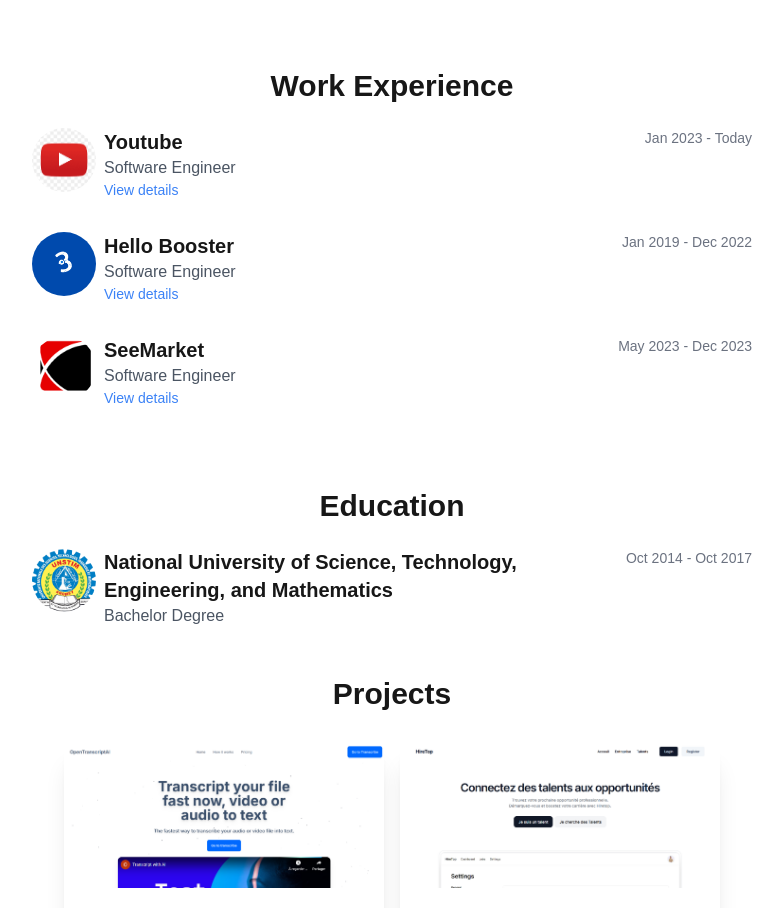
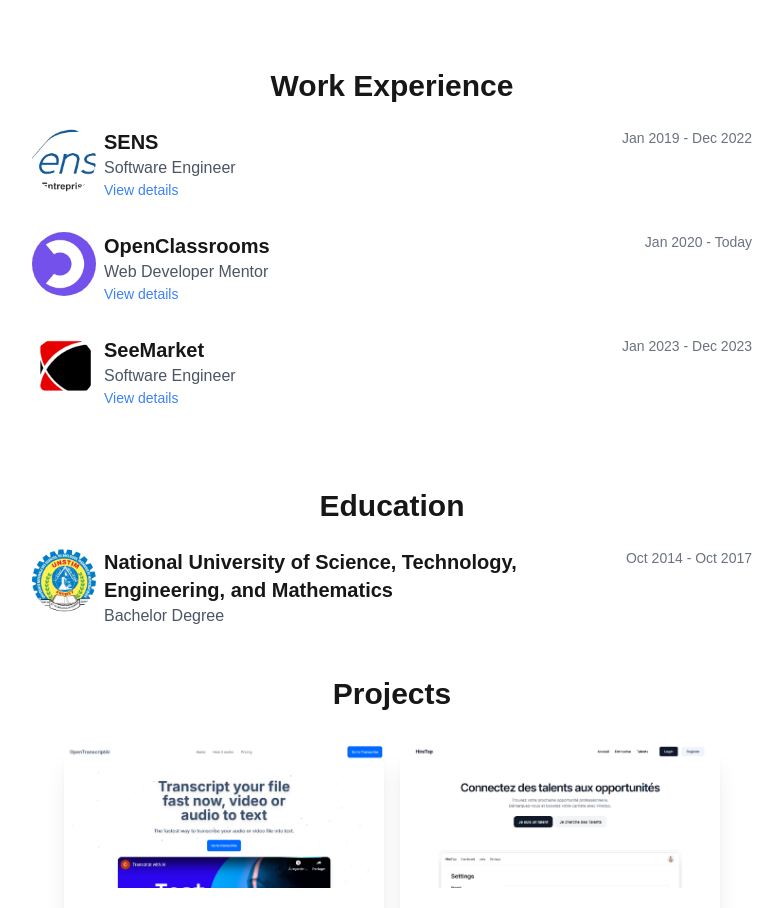
Before and after one commit to Osiris8/osirismigan, a Next.js app: page / in a window 1280 px wide. Shown: the part 840-1748 px from the top of the page, without its empty margins (248-1031 px from the left). Built offline with nearby package versions, Linux system fonts and the light colour scheme.

Commit message:
Update Experience component

```diff
--- a/components/Experience.tsx
+++ b/components/Experience.tsx
@@ -1,8 +1,8 @@
 "use client";
 import Image, { StaticImageData } from "next/image";
 import seemarket from "@/public/images/seemarket.png";
-import youtube from "@/public/images/youtube.png";
-import hbo from "@/public/images/hbo.png";
+import oc from "@/public/images/OC.png";
+import sens from "@/public/images/sens.png";
 import { useState } from "react";
 
 export default function Experience() {
@@ -20,33 +20,38 @@
     logo: StaticImageData; // Type for Next.js Images
     dates: string;
     details: string;
+    url: string;
   }
 
   const experiences: ExperienceType[] = [
     {
-      company: "Youtube",
+      company: "SENS",
       role: "Software Engineer",
-      logo: youtube,
-      dates: "Jan 2023 - Today",
-      details:
-        "Lorem, ipsum dolor sit amet consectetur adipisicing elit. Corrupti quo tempora culpa delectus voluptate sapiente sunt cum sequi dolore! Debitis molestiae dolor perspiciatis nemo quibusdam voluptas, sed aspernatur eaque vel.",
-    },
-    {
-      company: "Hello Booster",
-      role: "Software Engineer",
-      logo: hbo,
+      logo: sens,
       dates: "Jan 2019 - Dec 2022",
       details:
-        "Lorem ipsum dolor sit amet consectetur adipisicing elit. Accusantium cupiditate ipsam aperiam quod atque illum ullam hic quisquam, dolor quos quaerat, veniam cumque et nobis odit quam doloremque deleniti nulla.",
+        "Development of showcase site for young entrepreneurs. Responsible for digital technology training for entrepreneurs, business idea holders and students. Advisor on digital tools to use in the workplace. Digital project manager",
+      url: "https://solidarites-entreprises.org/site/",
+    },
+
+    {
+      company: "OpenClassrooms",
+      role: "Web Developer Mentor",
+      logo: oc,
+      dates: "Jan 2020 - Today",
+      details:
+        "Support students by analyzing their needs and adapting teaching methods accordingly. Offer perspectives on the profession of web developer and monitor students' motivation to give their best. Monitor learners' progress and alert them to any delays. Helping students to defend their projects.",
+      url: "https://openclassrooms.com/fr/",
     },
 
     {
       company: "SeeMarket",
       role: "Software Engineer",
       logo: seemarket,
-      dates: "May 2023 - Dec 2023",
+      dates: "Jan 2023 - Dec 2023",
       details:
-        "Lorem ipsum dolor sit amet consectetur adipisicing elit. Rem provident earum, repellat praesentium est sit temporibus quibusdam quas labore repellendus animi placeat ipsum ducimus, deserunt nesciunt aperiam optio tenetur rerum.",
+        "Develop seemarket's website. Develop the mobile application using React Native.",
+      url: "https://www.see-markets.com/",
     },
   ];
 
@@ -71,7 +76,11 @@
             </div>
             {/* Daisy UI avatar */}
             <div className="flex flex-col text-left">
-              <h4 className="text-xl font-semibold">{exp.company}</h4>
+              <h4 className="text-xl font-semibold">
+                <a className="link link-hover" href={exp.url} target="_blank">
+                  {exp.company}
+                </a>
+              </h4>
               <h5 className="text-md text-gray-600">{exp.role}</h5>
               <div>
                 <p
```
Also changed, not shown: public/images/OC.png (added), public/images/sens.png (added).
